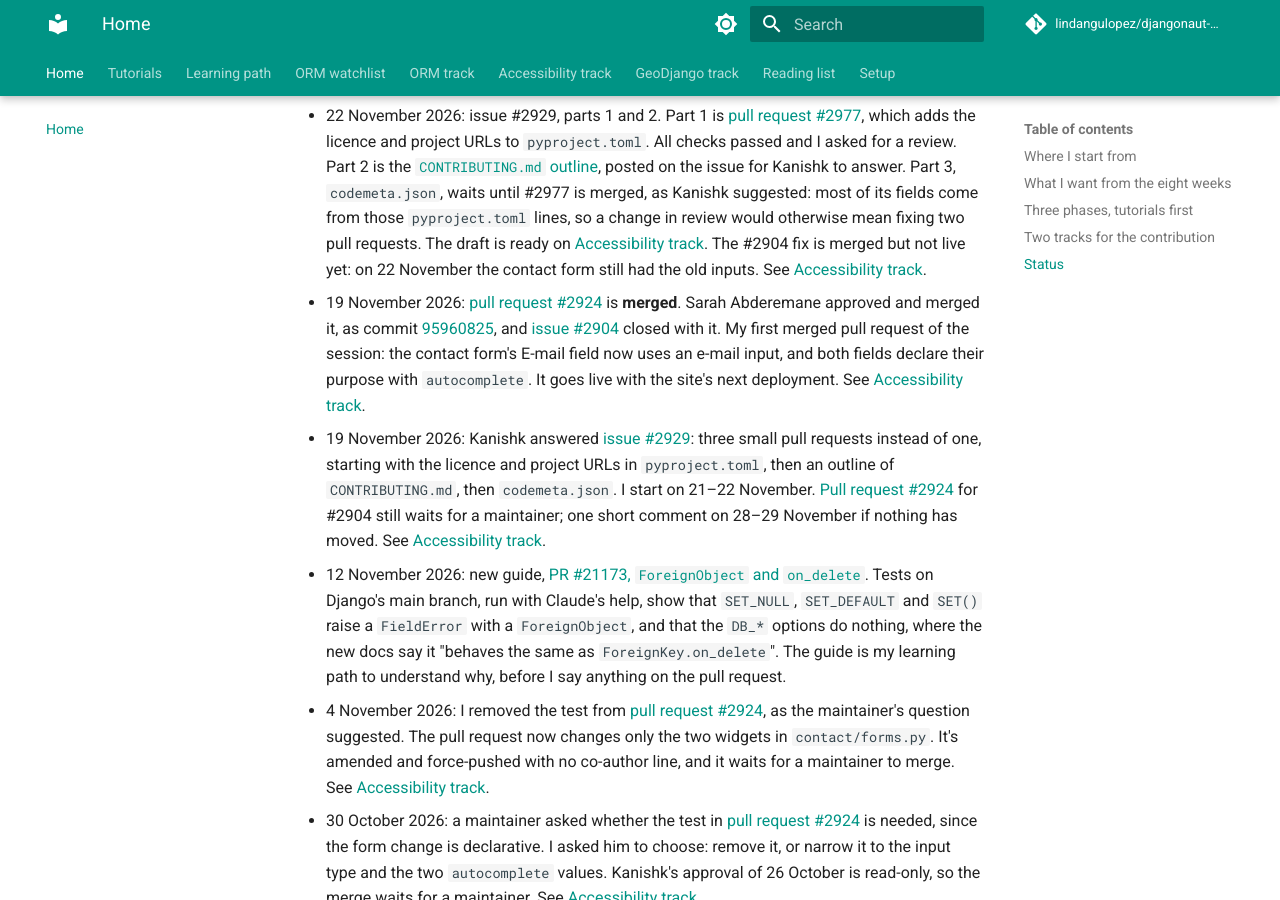
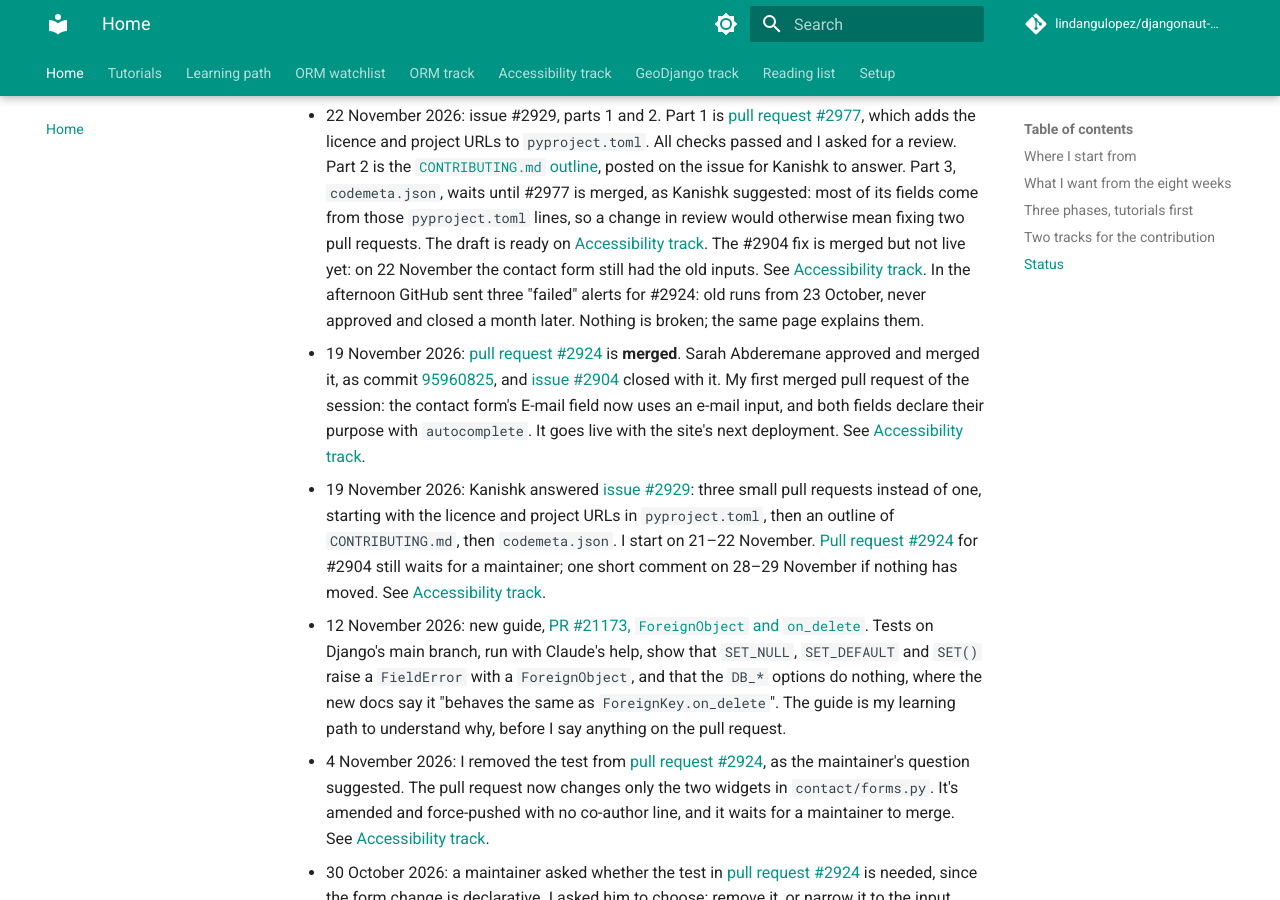
Before and after one commit to lindangulopez/djangonaut-session7, an MkDocs documentation site: the page built from docs/index.md, in a window 1280 px wide and 900 px high, scrolled down 2875 px. Built offline with MkDocs 1.6.1 and Material for MkDocs 9.7.7, drawn with Linux system fonts in a browser that asks for light colours; comment, search, counter and statistics services are not loaded.

Commit message:
Note: three old failed runs on #2924, never approved, closed after a month

```diff
--- a/docs/index.md
+++ b/docs/index.md
@@ -55,7 +55,7 @@ The choice between the two is open with my Navigator. Both stay on this site unt
 
 ## Status
 
-- 22 November 2026: issue #2929, parts 1 and 2. Part 1 is [pull request #2977](https://github.com/django/djangoproject.com/pull/2977), which adds the licence and project URLs to `pyproject.toml`. All checks passed and I asked for a review. Part 2 is the [`CONTRIBUTING.md` outline](https://github.com/django/djangoproject.com/issues/2929#issuecomment-7078365942), posted on the issue for Kanishk to answer. Part 3, `codemeta.json`, waits until #2977 is merged, as Kanishk suggested: most of its fields come from those `pyproject.toml` lines, so a change in review would otherwise mean fixing two pull requests. The draft is ready on [Accessibility track](accessibility-track.md#plan-19-november-2026-follow-2904-do-2929). The #2904 fix is merged but not live yet: on 22 November the contact form still had the old inputs. See [Accessibility track](accessibility-track.md#update-19-november-2026-merged).
+- 22 November 2026: issue #2929, parts 1 and 2. Part 1 is [pull request #2977](https://github.com/django/djangoproject.com/pull/2977), which adds the licence and project URLs to `pyproject.toml`. All checks passed and I asked for a review. Part 2 is the [`CONTRIBUTING.md` outline](https://github.com/django/djangoproject.com/issues/2929#issuecomment-7078365942), posted on the issue for Kanishk to answer. Part 3, `codemeta.json`, waits until #2977 is merged, as Kanishk suggested: most of its fields come from those `pyproject.toml` lines, so a change in review would otherwise mean fixing two pull requests. The draft is ready on [Accessibility track](accessibility-track.md#plan-19-november-2026-follow-2904-do-2929). The #2904 fix is merged but not live yet: on 22 November the contact form still had the old inputs. See [Accessibility track](accessibility-track.md#update-19-november-2026-merged). In the afternoon GitHub sent three "failed" alerts for #2924: old runs from 23 October, never approved and closed a month later. Nothing is broken; the same page explains them.
 - 19 November 2026: [pull request #2924](https://github.com/django/djangoproject.com/pull/2924) is **merged**. Sarah Abderemane approved and merged it, as commit [95960825](https://github.com/django/djangoproject.com/commit/95960825c3838b55938ecd6122cf018200a71595), and [issue #2904](https://github.com/django/djangoproject.com/issues/2904) closed with it. My first merged pull request of the session: the contact form's E-mail field now uses an e-mail input, and both fields declare their purpose with `autocomplete`. It goes live with the site's next deployment. See [Accessibility track](accessibility-track.md#update-19-november-2026-merged).
 - 19 November 2026: Kanishk answered [issue #2929](https://github.com/django/djangoproject.com/issues/2929): three small pull requests instead of one, starting with the licence and project URLs in `pyproject.toml`, then an outline of `CONTRIBUTING.md`, then `codemeta.json`. I start on 21–22 November. [Pull request #2924](https://github.com/django/djangoproject.com/pull/2924) for #2904 still waits for a maintainer; one short comment on 28–29 November if nothing has moved. See [Accessibility track](accessibility-track.md#plan-19-november-2026-follow-2904-do-2929).
 - 12 November 2026: new guide, [PR #21173, `ForeignObject` and `on_delete`](reading-list/guide-21173.md). Tests on Django's main branch, run with Claude's help, show that `SET_NULL`, `SET_DEFAULT` and `SET()` raise a `FieldError` with a `ForeignObject`, and that the `DB_*` options do nothing, where the new docs say it "behaves the same as `ForeignKey.on_delete`". The guide is my learning path to understand why, before I say anything on the pull request.
```
Also changed, not shown: docs/accessibility-track.md (+2 -0 lines).
